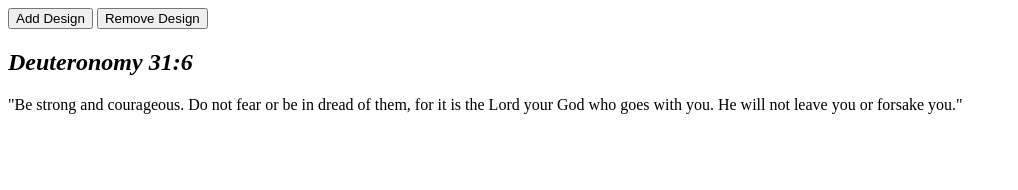
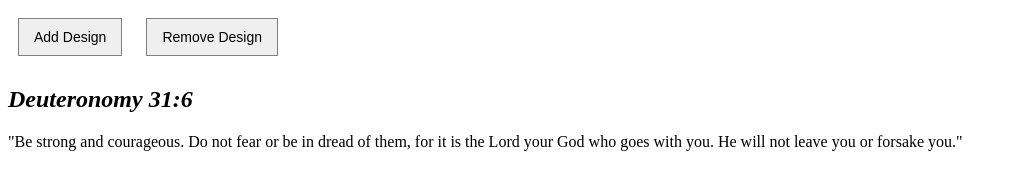
Before and after one commit to JohnCarloTulin/BASIC_JS_DOM_MANIPULATION_PART_2, a plain HTML site: page index.html in a window 1280 px wide. Shown: the whole page, without its empty margins (0-1018 px from the left). Drawn offline with Linux system fonts and the light colour scheme.

Commit message:
Update index.html

```diff
--- a/index.html
+++ b/index.html
@@ -4,7 +4,7 @@
     <meta charset="UTF-8">
     <meta name="viewport" content="width=device-width, initial-scale=1.0">
     <title>Activity #2 - John Carlo Tulin</title>
-    <link rel = "stylesheet" href="bible.css">
+    <link rel = "stylesheet" href="styles.css">
 </head>
 <body>
 
```
